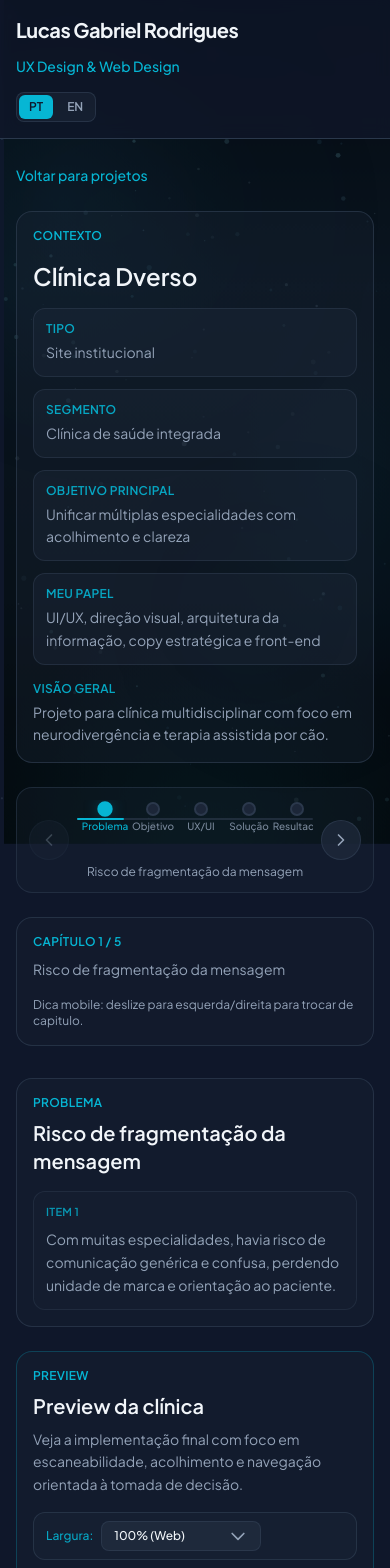
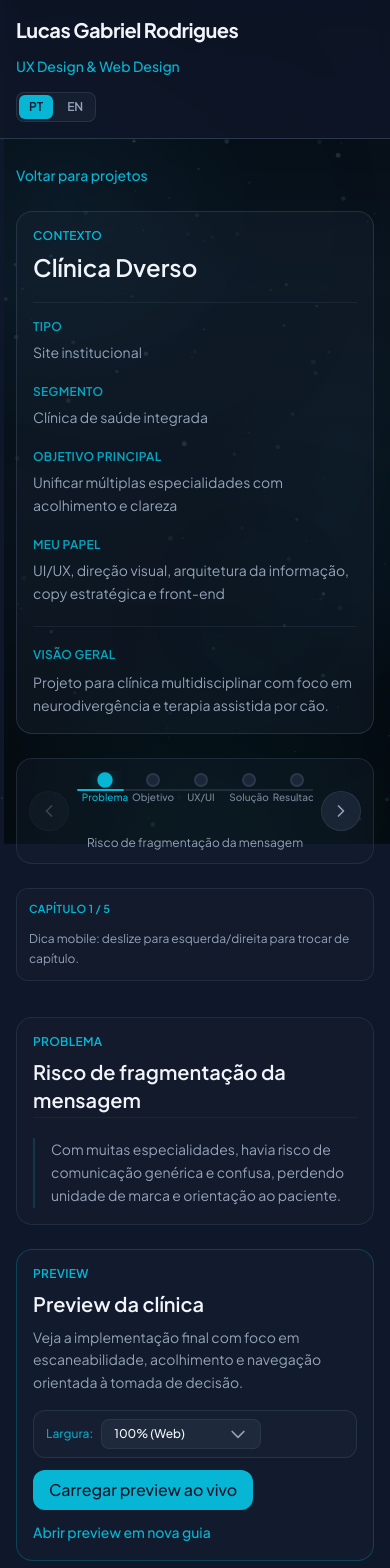
Before and after one commit to VS-LGR/LGR-Design, a Next.js app: page /cases/clinica-dverso in a window 390 px wide. Shown: the top 1568 px of the page. Built offline with nearby package versions, Linux system fonts and the light colour scheme.

Commit message:
5° Commit -> leyout e responsividade +extras

```diff
--- a/src/app/cases/[slug]/page.tsx
+++ b/src/app/cases/[slug]/page.tsx
@@ -14,7 +14,7 @@ export default function CasePage() {
   if (!project) {
     return (
       <div className="max-w-3xl mx-auto px-4 py-16 text-center">
-        <p className="text-muted">Case nao encontrado.</p>
+        <p className="text-muted">{t.caseDeck.caseNotFound}</p>
         <Link
           href="/"
           className="inline-flex mt-4 text-sm font-medium text-accent hover:text-accent-soft focus-ring"
--- a/src/components/case-study/CaseDeck.tsx
+++ b/src/components/case-study/CaseDeck.tsx
@@ -61,7 +61,7 @@ export function CaseDeck({ project, t }: CaseDeckProps) {
     : chapterLabel;
 
   return (
-    <div className="w-full max-w-6xl mx-auto py-6 md:py-10 px-4 md:px-6 space-y-6">
+    <div className="w-full max-w-6xl mx-auto py-6 md:py-10 px-4 md:px-6 space-y-6 md:space-y-8 overflow-x-hidden">
       <Link
         href="/"
         className="inline-flex items-center text-sm font-medium text-accent hover:text-accent-soft transition-colors focus-ring"
@@ -69,32 +69,33 @@ export function CaseDeck({ project, t }: CaseDeckProps) {
         {t.caseDeck.backToProjects}
       </Link>
 
-      <header className="rounded-2xl border border-border-dark/60 bg-surface/30 p-4 md:p-6 space-y-4">
-        <p className="text-xs uppercase tracking-wide text-accent font-semibold">
-          {t.caseDeck.context}
-        </p>
-        <h1 className="text-2xl md:text-3xl font-semibold text-primary">
-          {project.title}
-        </h1>
-        <div className="grid grid-cols-1 sm:grid-cols-2 gap-3">
+      <header className="rounded-2xl border border-border-dark/60 bg-surface/30 p-4 md:p-6 space-y-5 md:space-y-6">
+        <div className="space-y-2">
+          <p className="text-xs uppercase tracking-wide text-accent font-semibold">
+            {t.caseDeck.context}
+          </p>
+          <h1 className="text-2xl md:text-3xl font-semibold text-primary leading-tight">
+            {project.title}
+          </h1>
+        </div>
+        <dl className="grid grid-cols-1 sm:grid-cols-2 gap-x-8 gap-y-5 pt-4 border-t border-border-dark/35">
           {contextCards.map((item) => (
-            <article
-              key={item.label}
-              className="rounded-xl border border-border-dark/50 bg-surface/40 p-3"
-            >
-              <p className="text-xs uppercase tracking-wide text-accent/90 font-semibold">
+            <div key={item.label}>
+              <dt className="text-xs uppercase tracking-wide text-accent/90 font-semibold">
                 {item.label}
-              </p>
-              <p className="text-sm text-muted mt-1 leading-relaxed">{item.value}</p>
-            </article>
+              </dt>
+              <dd className="text-sm text-muted mt-1.5 leading-[1.65]">
+                {item.value}
+              </dd>
+            </div>
           ))}
-        </div>
+        </dl>
         {project.caseStudy?.context.overview ? (
-          <div>
+          <div className="border-t border-border-dark/35 pt-5 space-y-2">
             <p className="text-xs uppercase tracking-wide text-accent/90 font-semibold">
               {t.caseDeck.overview}
             </p>
-            <p className="text-sm text-muted mt-1 leading-relaxed">
+            <p className="text-sm text-muted leading-[1.65] max-w-3xl">
               {project.caseStudy.context.overview}
             </p>
           </div>
@@ -108,18 +109,20 @@ export function CaseDeck({ project, t }: CaseDeckProps) {
         t={t}
       />
 
-      <section className="grid grid-cols-1 xl:grid-cols-[280px_1fr] gap-4 items-start">
-        <aside className="rounded-2xl border border-border-dark/60 bg-surface/20 p-4 sticky top-20">
-          <p className="text-xs uppercase tracking-wide text-accent font-semibold">
+      <section
+        className="grid grid-cols-1 lg:grid-cols-[minmax(0,11rem)_1fr] gap-5 lg:gap-8 items-start"
+        aria-labelledby={active ? `chapter-title-${active.id}` : undefined}
+      >
+        <aside className="rounded-xl border border-border-dark/50 bg-surface/20 p-3 md:p-4 isolate lg:sticky lg:top-24 self-start">
+          <p className="text-[11px] uppercase tracking-wide text-accent font-semibold">
             {chapterLabel}
           </p>
-          <p className="text-sm text-muted mt-2 leading-relaxed">
-            {active?.title ?? project.description}
+          <p className="mt-3 text-xs text-muted leading-relaxed lg:hidden">
+            {t.caseDeck.swipeHint}
           </p>
-          <p className="mt-4 text-xs text-muted xl:hidden">{t.caseDeck.swipeHint}</p>
         </aside>
         <div
-          className="space-y-4"
+          className="space-y-4 min-w-0"
           onTouchStart={(event) => {
             touchStartX.current = event.touches[0]?.clientX ?? null;
             touchStartY.current = event.touches[0]?.clientY ?? null;
@@ -153,8 +156,8 @@ export function CaseDeck({ project, t }: CaseDeckProps) {
         </div>
       </section>
 
-      <section className="w-screen relative left-1/2 -translate-x-1/2 px-4 md:px-6">
-        <div className="max-w-none">
+      <section className="w-screen max-w-[100vw] relative left-1/2 -translate-x-1/2 px-4 md:px-6 box-border">
+        <div className="max-w-none min-w-0">
           <CasePreviewStep
             title={project.caseStudy?.previewTitle ?? t.caseDeck.previewTitle}
             description={
--- a/src/components/case-study/CasePreviewStep.tsx
+++ b/src/components/case-study/CasePreviewStep.tsx
@@ -25,7 +25,7 @@ export function CasePreviewStep({
   const effectiveViewportPreset: ViewportPreset = viewportPreset;
 
   return (
-    <section className="rounded-2xl border border-accent/25 bg-surface/25 p-4 md:p-6">
+    <section className="w-full max-w-full min-w-0 rounded-2xl border border-accent/25 bg-surface/25 p-4 md:p-6 box-border">
       <p className="text-xs uppercase tracking-wide text-accent font-semibold">
         Preview
       </p>
--- a/src/components/case-study/ChapterSection.tsx
+++ b/src/components/case-study/ChapterSection.tsx
@@ -5,10 +5,10 @@ import type { CaseStudyChapter, CaseStudyBlock } from "@/types";
 function renderBlock(block: CaseStudyBlock) {
   if (block.type === "bullets" && block.items?.length) {
     return (
-      <ul className="space-y-2">
+      <ul className="list-disc pl-5 space-y-2 marker:text-accent/70">
         {block.items.map((item) => (
-          <li key={item} className="text-sm text-muted leading-relaxed">
-            - {item}
+          <li key={item} className="text-sm text-muted leading-[1.65] pl-0.5">
+            {item}
           </li>
         ))}
       </ul>
@@ -36,12 +36,14 @@ function renderBlock(block: CaseStudyBlock) {
         {block.stats.map((stat) => (
           <article
             key={stat.label}
-            className="rounded-xl border border-border-dark/50 bg-surface/40 p-4"
+            className="rounded-xl border border-border-dark/50 bg-surface/35 p-4"
           >
             <p className="text-xs uppercase tracking-wide text-accent font-semibold">
               {stat.label}
             </p>
-            <p className="text-sm text-primary font-semibold mt-1">{stat.value}</p>
+            <p className="text-sm text-primary font-semibold mt-1 leading-snug">
+              {stat.value}
+            </p>
             {stat.delta ? (
               <p className="text-xs text-muted mt-1">{stat.delta}</p>
             ) : null}
@@ -53,13 +55,15 @@ function renderBlock(block: CaseStudyBlock) {
 
   if (block.type === "quote" && block.content) {
     return (
-      <blockquote className="border-l-2 border-accent pl-4 italic text-sm text-muted leading-relaxed">
+      <blockquote className="border-l-2 border-accent/50 pl-4 italic text-sm text-muted leading-[1.65]">
         {block.content}
       </blockquote>
     );
   }
 
-  return <p className="text-sm text-muted leading-relaxed">{block.content}</p>;
+  return (
+    <p className="text-sm text-muted leading-[1.65]">{block.content}</p>
+  );
 }
 
 interface ChapterSectionProps {
@@ -68,45 +72,50 @@ interface ChapterSectionProps {
 
 export function ChapterSection({ chapter }: ChapterSectionProps) {
   const hasManyBlocks = chapter.blocks.length > 2;
+  const showBlockIndex = chapter.blocks.length > 1;
 
   return (
     <section
-      className="case-slide-panel rounded-2xl border border-border-dark/60 bg-surface/25 p-4 md:p-6 space-y-4"
+      className="rounded-2xl border border-border-dark/50 bg-surface/20 p-4 md:p-8 space-y-5 md:space-y-6"
       aria-labelledby={`chapter-title-${chapter.id}`}
     >
-      <header>
+      <header className="space-y-2 pb-1 border-b border-border-dark/30">
         <p className="text-xs uppercase tracking-wide text-accent font-semibold">
           {chapter.label}
         </p>
         <h2
           id={`chapter-title-${chapter.id}`}
-          className="text-xl md:text-2xl font-semibold text-primary mt-2"
+          className="text-xl md:text-2xl font-semibold text-primary leading-snug"
         >
           {chapter.title}
         </h2>
         {chapter.subtitle ? (
-          <p className="text-sm text-muted mt-2">{chapter.subtitle}</p>
+          <p className="text-sm text-muted leading-relaxed">{chapter.subtitle}</p>
         ) : null}
       </header>
       <div
-        className={`space-y-4 ${
+        className={`space-y-6 ${
           hasManyBlocks
-            ? "max-h-[68vh] overflow-y-auto pr-1 snap-y snap-mandatory"
+            ? "max-h-[min(68vh,32rem)] overflow-y-auto pr-1 -mr-1 snap-y snap-mandatory"
             : ""
         }`}
       >
         {chapter.blocks.map((block, index) => (
           <article
             key={block.id}
-            className={`space-y-2 rounded-xl border border-border-dark/40 bg-surface/20 p-3 md:p-4 ${
+            className={`space-y-3 border-l-2 border-accent/20 pl-4 md:pl-5 ${
               hasManyBlocks ? "snap-start" : ""
             }`}
           >
-            <p className="text-[11px] uppercase tracking-wide text-accent/80 font-semibold">
-              Item {index + 1}
-            </p>
+            {showBlockIndex ? (
+              <p className="text-[11px] uppercase tracking-wide text-accent/75 font-semibold">
+                {index + 1} / {chapter.blocks.length}
+              </p>
+            ) : null}
             {block.title ? (
-              <h3 className="text-sm font-semibold text-primary">{block.title}</h3>
+              <h3 className="text-sm font-semibold text-primary leading-snug">
+                {block.title}
+              </h3>
             ) : null}
             {renderBlock(block)}
           </article>
--- a/src/components/case-study/ChapterTrack.tsx
+++ b/src/components/case-study/ChapterTrack.tsx
@@ -79,10 +79,10 @@ export function ChapterTrack({
 
   return (
     <div
-      className="rounded-2xl border border-border-dark/50 bg-surface/25 p-3 md:p-4"
+      className="w-full min-w-0 rounded-2xl border border-border-dark/50 bg-surface/25 p-3 md:p-4"
       aria-label={t.caseDeck.progressAria}
     >
-      <div className="flex items-stretch gap-2 md:gap-3">
+      <div className="flex items-stretch gap-2 md:gap-3 min-w-0">
         <button
           type="button"
           onClick={() => onSelect(Math.max(0, activeIndex - 1))}
--- a/src/lib/i18n/messages.ts
+++ b/src/lib/i18n/messages.ts
@@ -82,6 +82,7 @@ export type UiMessages = {
     previewError: string;
     swipeHint: string;
     caseCta: string;
+    caseNotFound: string;
   };
   sections: {
     about: string;
@@ -244,9 +245,12 @@ export const uiPt: UiMessages = {
     openExternal: "Abrir preview em nova guia",
     previewUnavailable: "Este projeto não possui link de preview disponível.",
     loadingPreview: "Carregando preview...",
-    previewError: "Nao foi possivel carregar o preview. Use a abertura em nova guia.",
-    swipeHint: "Dica mobile: deslize para esquerda/direita para trocar de capitulo.",
+    previewError:
+      "Não foi possível carregar o preview. Use a abertura em nova guia.",
+    swipeHint:
+      "Dica mobile: deslize para esquerda/direita para trocar de capítulo.",
     caseCta: "Ver estudo de caso",
+    caseNotFound: "Case não encontrado.",
   },
   sections: {
     about: "Sobre Mim",
@@ -417,6 +421,7 @@ export const uiEn: UiMessages = {
     previewError: "Could not load the preview. Use open in new tab.",
     swipeHint: "Mobile tip: swipe left/right to change chapter.",
     caseCta: "View case study",
+    caseNotFound: "Case not found.",
   },
   sections: {
     about: "About Me",
--- a/src/styles/globals.css
+++ b/src/styles/globals.css
@@ -249,10 +249,6 @@
     0 0 50px -8px rgba(6, 182, 212, 0.25) !important;
 }
 
-.case-slide-panel {
-  animation: fade-in-up 0.35s cubic-bezier(0.22, 1, 0.36, 1);
-}
-
 .case-chapter-transition {
   animation: case-chapter-enter 0.3s cubic-bezier(0.22, 1, 0.36, 1);
 }
@@ -327,4 +323,9 @@
   .chapter-track-chevron {
     transition: none !important;
   }
+  .case-chapter-transition {
+    animation: none !important;
+    opacity: 1;
+    transform: none;
+  }
 }
```
